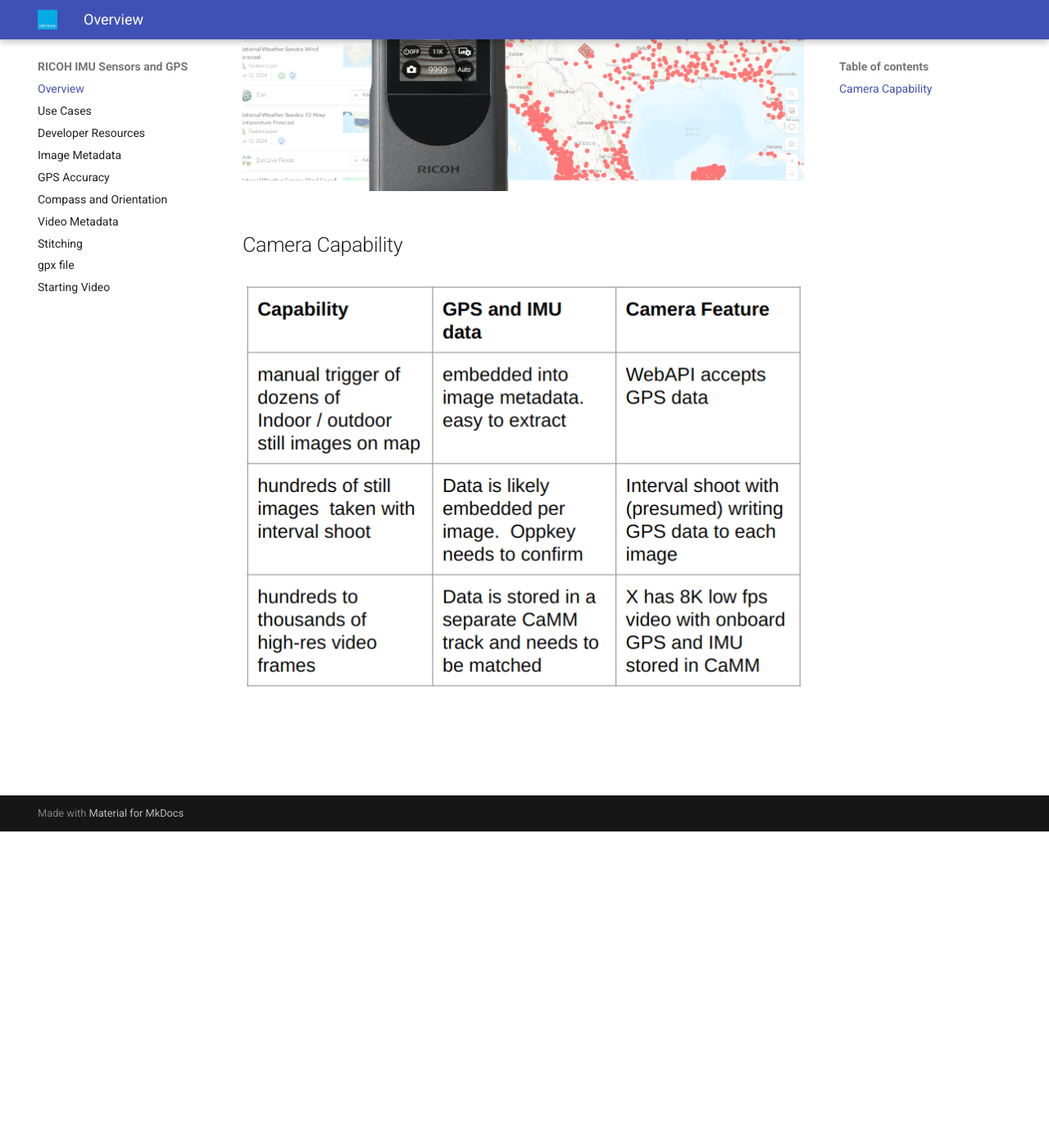
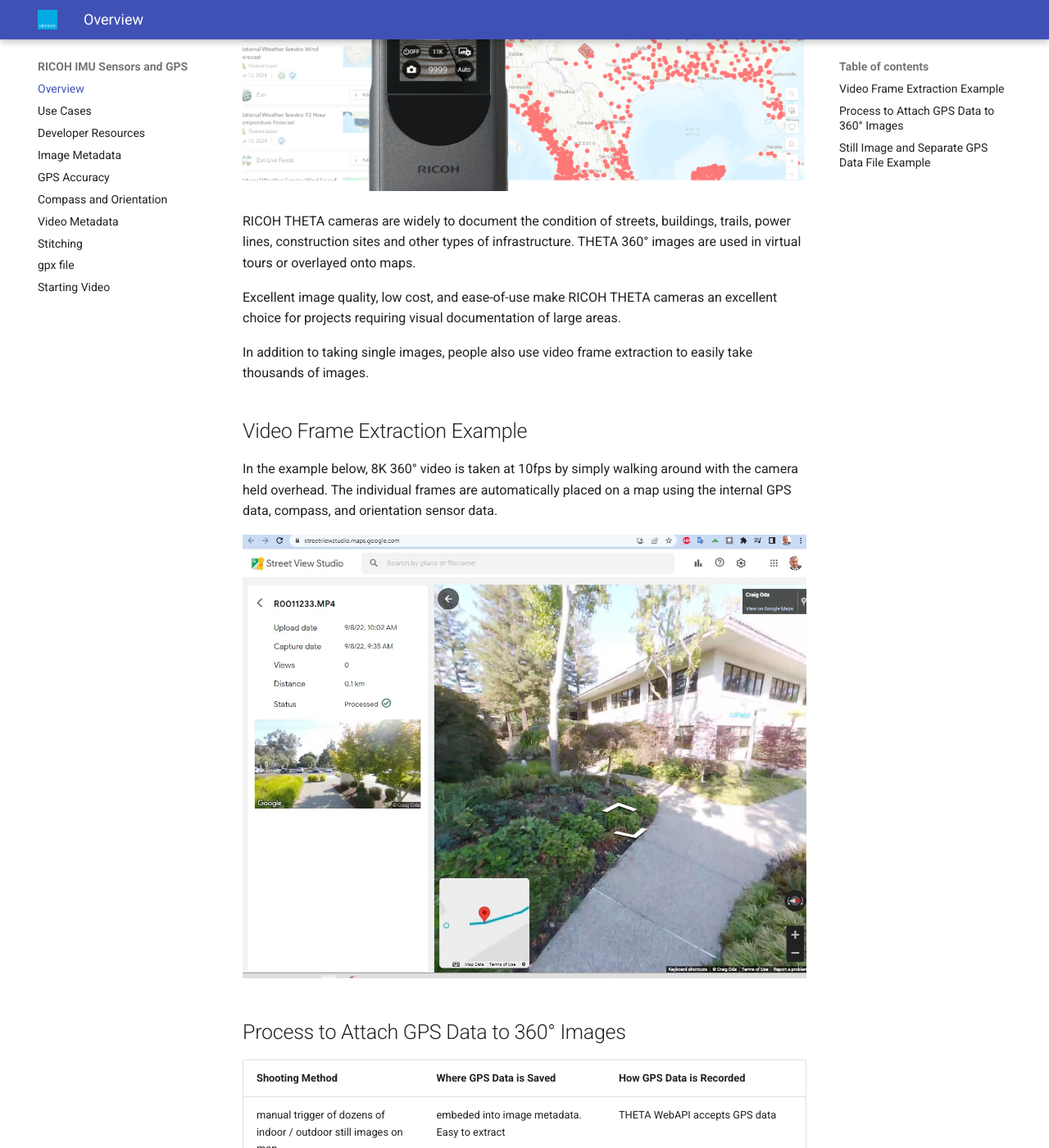
Before and after one commit to codetricity/theta-gis, an MkDocs documentation site: the page built from docs/index.md, in a window 1280 px wide and 1400 px high, scrolled down 386 px. Shown: the whole window at 82% size. Built offline with MkDocs 1.6.1 and Material for MkDocs 9.7.7, drawn with Linux system fonts in a browser that asks for light colours; some of the changed text lies outside the part shown.

Commit message:
added overview

```diff
--- a/docs/index.md
+++ b/docs/index.md
@@ -1,7 +1,40 @@
 # RICOH THETA GPS and IMU Sensors
+
+
 
 ![banner](images/home/banner.png)
 
-## Camera Capability
+RICOH THETA cameras are widely to document the condition
+of streets,  buildings, trails, power lines, construction
+sites and other types of infrastructure. THETA 360° images
+are used in virtual tours or overlayed onto maps.
 
-![camera capability](images/home/camera_capability.png)
+Excellent image quality, low cost, and ease-of-use make RICOH
+THETA cameras an excellent choice for projects requiring
+visual documentation of large areas.
+
+In addition to taking single images, people also use video frame extraction to easily take
+thousands of images.
+
+## Video Frame Extraction Example
+
+In the example below, 8K 360° video is taken at 10fps by simply walking
+around with the camera held overhead. The individual frames
+are automatically placed on a map using the internal GPS data,
+compass, and orientation sensor data.
+
+![streetview](images/home/streetview.jpeg)
+
+
+## Process to Attach GPS Data to 360° Images
+
+| Shooting Method | Where GPS Data is Saved | How GPS Data is Recorded |
+| -------- | ----------- | --------- |
+| manual trigger of dozens of indoor / outdoor still images on map | embeded into image metadata.  Easy to extract | THETA WebAPI accepts GPS data |
+| 8K video frame extraction | Data is stored in a separate CaMM track and needs to be matched | X has 8K low fps video with onboard GPS and IMU stored in video metadata
+
+## Still Image and Separate GPS Data File Example
+
+The example below is from community member Toyo Fujita.
+
+![GPS data file](images/home/gps_data.jpeg)
```
Also changed, not shown: docs/images/home/gps_data.jpeg (added), docs/images/home/streetview.jpeg (added).
